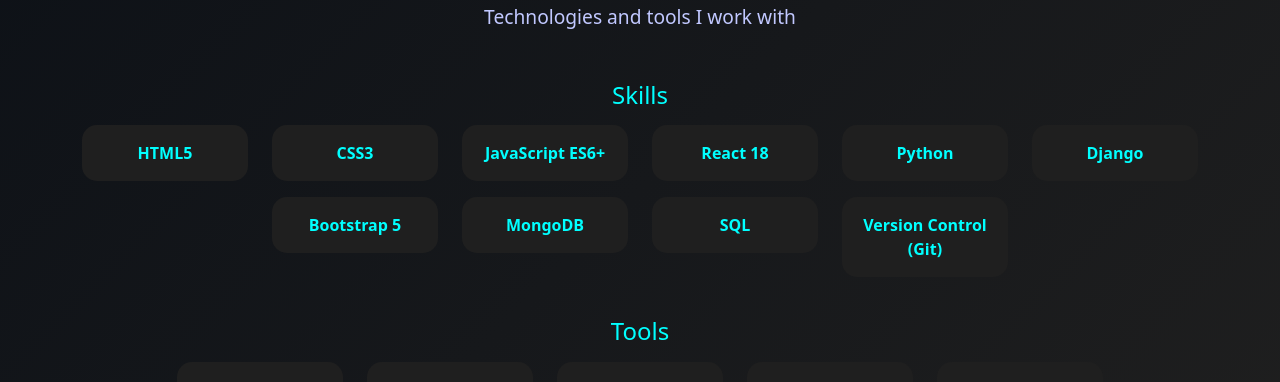
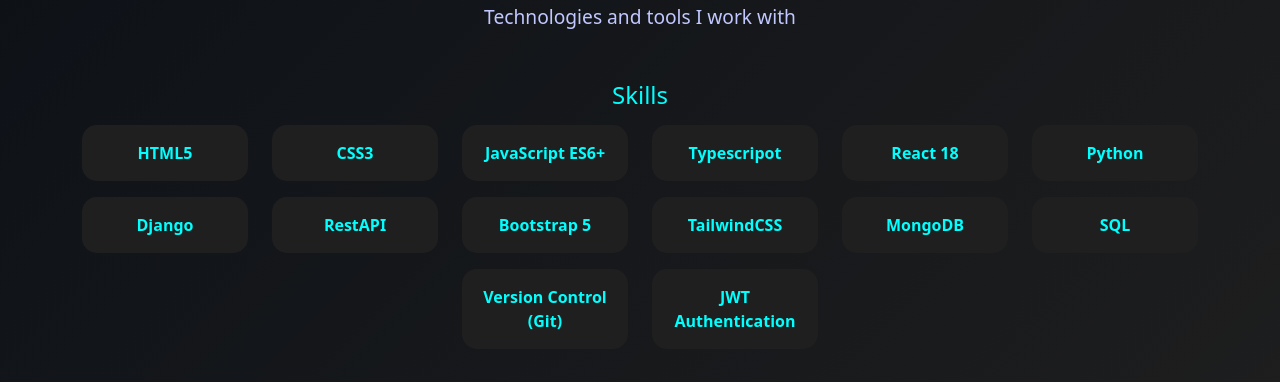
Before and after one commit to praveen-7050/Personal-portfilo, a React (Vite) app in the folder vite-project/: page / in a window 1280 px wide. Shown: the part 1520-1902 px from the top of the page. Built offline with nearby package versions, Linux system fonts and the light colour scheme.

Commit message:
adding the changes of skills.jsx  file

```diff
--- a/vite-project/src/Components/Skills.jsx
+++ b/vite-project/src/Components/Skills.jsx
@@ -2,7 +2,7 @@
 import "../assets/Styles/skills.css";
 
 const Skills = () => {
-const skills = ["HTML5", "CSS3", "JavaScript ES6+", "React 18", "Python","Django","Bootstrap 5", "MongoDB", "SQL", "Version Control (Git)"];
+const skills = ["HTML5", "CSS3", "JavaScript ES6+","Typescripot", "React 18", "Python","Django","RestAPI","Bootstrap 5","TailwindCSS","MongoDB", "SQL", "Version Control (Git)","JWT Authentication"];
 
 const tools = ["VS Code", "GitHub", "Chrome DevTools", "MongoDB Compass", "MongoDB Shell (mongosh)"];
 
```
